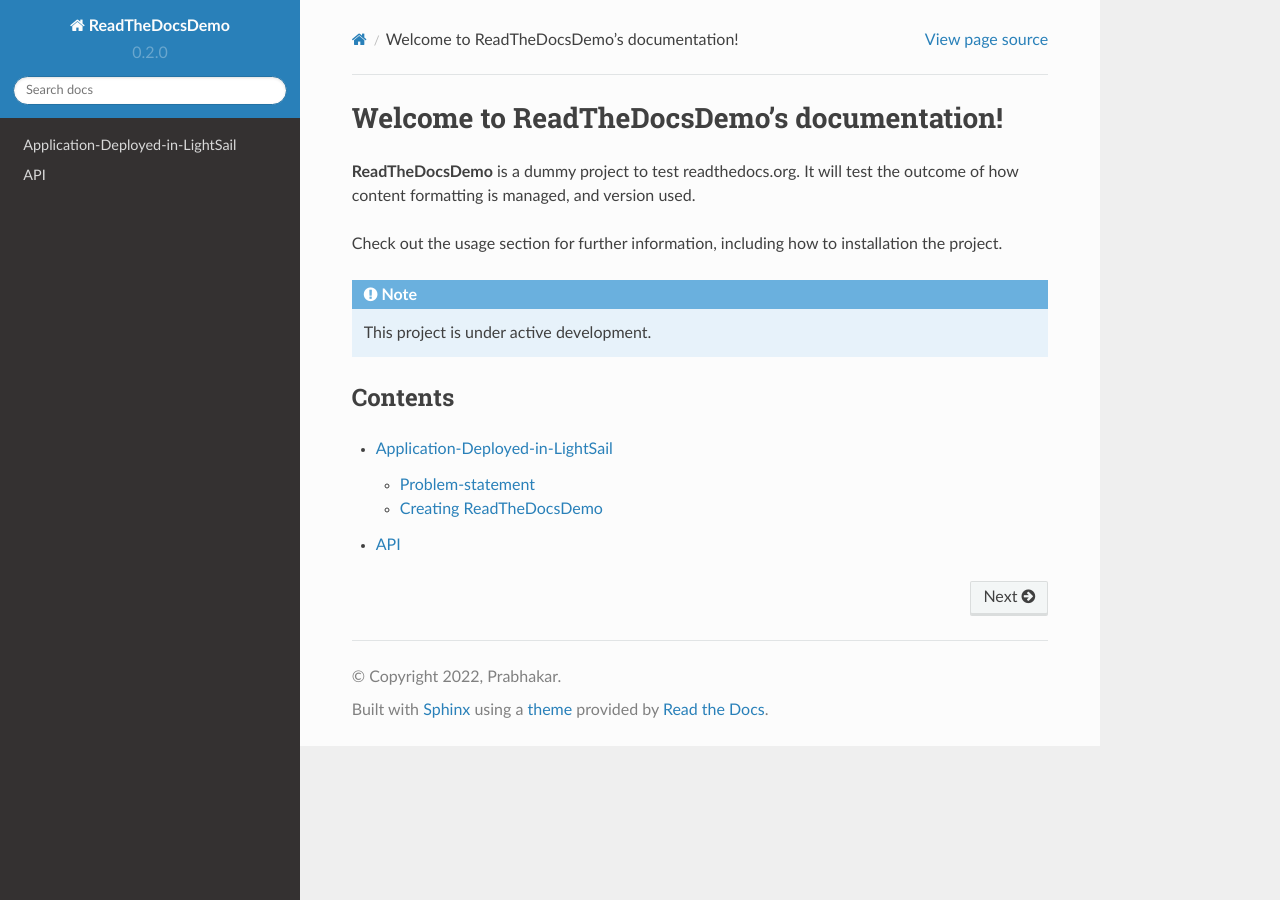
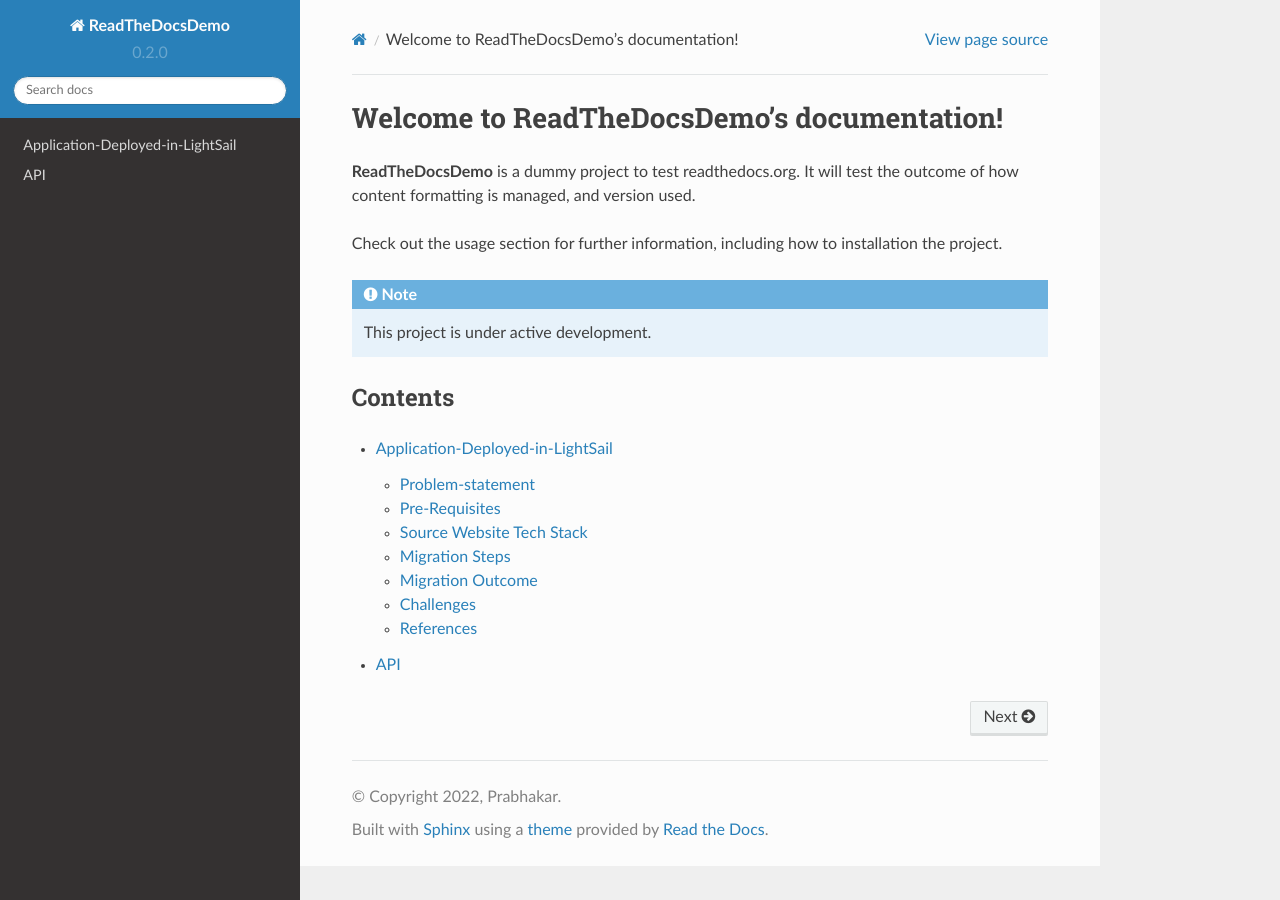
Before and after one commit to prabhakarit/read-the-docs-test, a Sphinx documentation site: the page built from docs/source/index.rst, in a window 1280 px wide. Built offline with Sphinx 7.4.7 and the Read the Docs theme 2.0.0, drawn with Linux system fonts in a browser that asks for light colours.

Commit message:
Update Application-Deployed-in-LightSail.rst

```diff
--- a/docs/source/Application-Deployed-in-LightSail.rst
+++ b/docs/source/Application-Deployed-in-LightSail.rst
@@ -6,13 +6,13 @@
 Problem-statement
 ------------
 
-To use ReadTheDocsDemo, first install it using pop:
+Build and Run the MB Application in LightSail.
 
-.. code-block:: console
+#.. code-block:: console
 
-   (.venv) $ pop install ReadTheDocsDemo
+#   (.venv) $ pop install ReadTheDocsDemo
 
-Creating ReadTheDocsDemo
+Pre-Requisites
 ----------------
 
 To build documentation,
@@ -31,3 +31,18 @@
 >>> import ReadTheDocsDemo
 >>> ReadTheDocsDemo.build_documentation()
 build complete
+
+Source Website Tech Stack
+----------------
+
+Migration Steps
+----------------
+
+Migration Outcome
+----------------
+
+Challenges
+----------------
+
+References
+----------------
```
